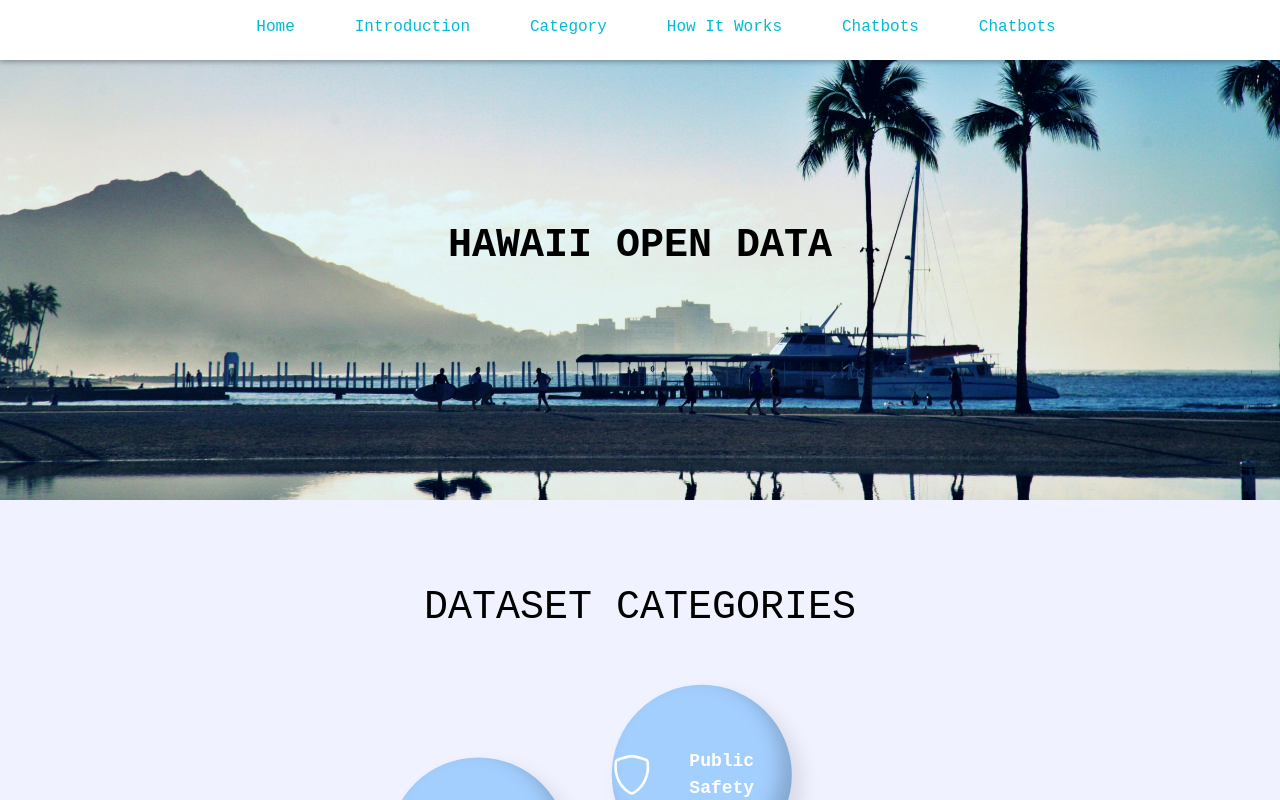
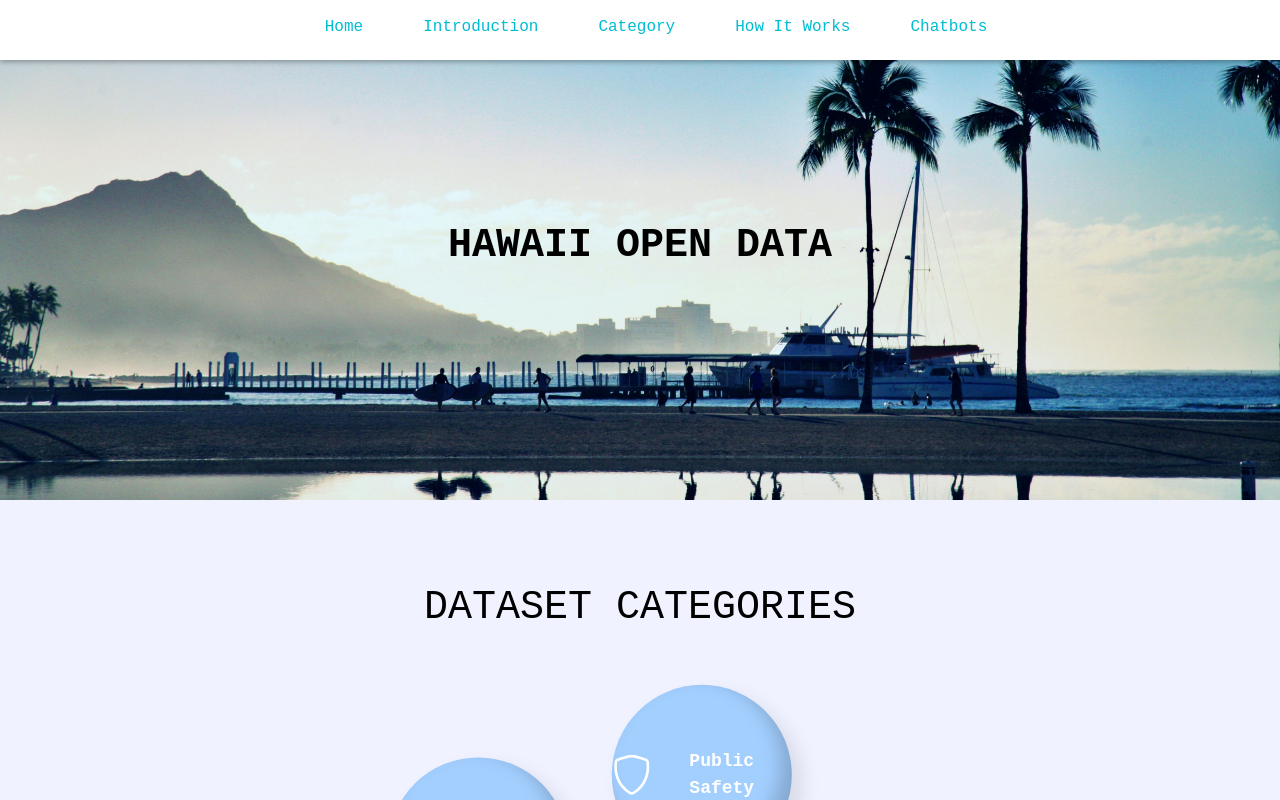
Before and after one commit to HACC2024/HEX, a Next.js app: page / in a window 1280 px wide. Shown: the top 800 px of the page. Built offline with nearby package versions, Linux system fonts and the light colour scheme.

Commit message:
Update navbar.tsx

```diff
--- a/src/components/navbar.tsx
+++ b/src/components/navbar.tsx
@@ -20,9 +20,6 @@ const Navbar: React.FC = () => {
         <li>
           <Link href="test">Chatbots</Link>
         </li>
-        <li>
-          <Link href="test">Chatbots</Link>
-        </li>
       </ul>
     </nav>
   );
```
